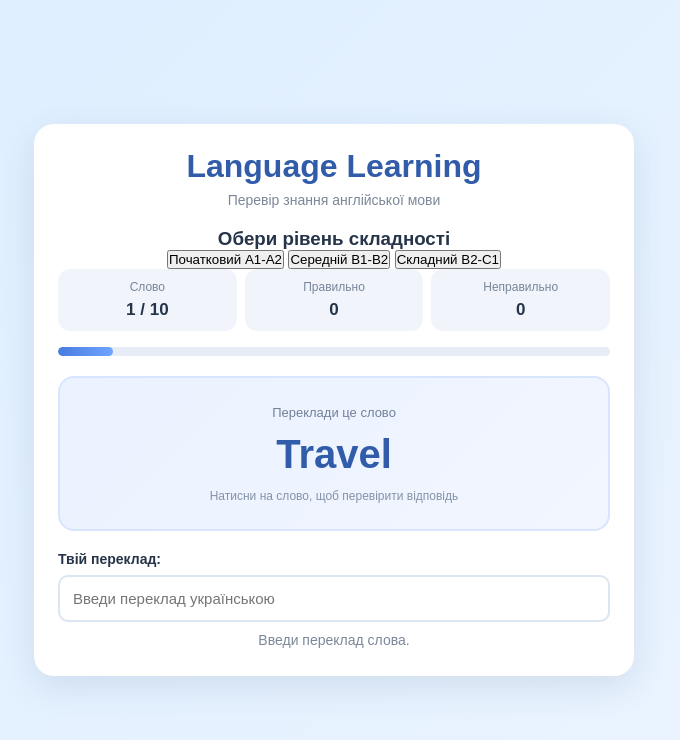
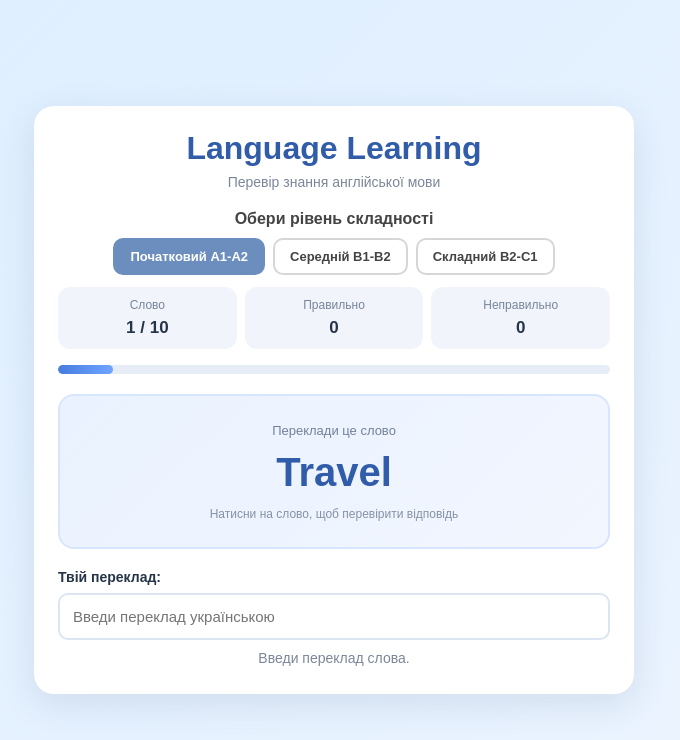
Before and after one commit to andruschenkoandr/duolingo.io, a plain HTML site: page index.html in a window 1280 px wide. Shown: the whole page, without its empty margins (306-986 px from the left). Drawn offline with nearby package versions, Linux system fonts and the light colour scheme.

Commit message:
Update style.css

```diff
--- a/style.css
+++ b/style.css
@@ -279,3 +279,53 @@ h1 {
         font-size: 11px;
     }
 }
+.level-section {
+    margin: 12px 0;
+    text-align: center;
+}
+
+.level-section h3 {
+    margin-bottom: 10px;
+    font-size: 16px;
+    color: #444;
+}
+
+.level-buttons {
+    display: flex;
+    justify-content: center;
+    gap: 8px;
+}
+
+.level-button {
+    padding: 9px 15px;
+    border: 2px solid #d6d6d6;
+    border-radius: 10px;
+    background: #ffffff;
+    color: #444;
+    font-size: 13px;
+    font-weight: bold;
+    cursor: pointer;
+    transition: 0.2s;
+}
+
+.level-button:hover {
+    border-color: #6c8ebf;
+    background: #f0f4fa;
+}
+
+.level-button.active {
+    background: #6c8ebf;
+    border-color: #6c8ebf;
+    color: white;
+}
+
+@media (max-width: 500px) {
+    .level-buttons {
+        gap: 5px;
+    }
+
+    .level-button {
+        padding: 8px 10px;
+        font-size: 11px;
+    }
+}
```
